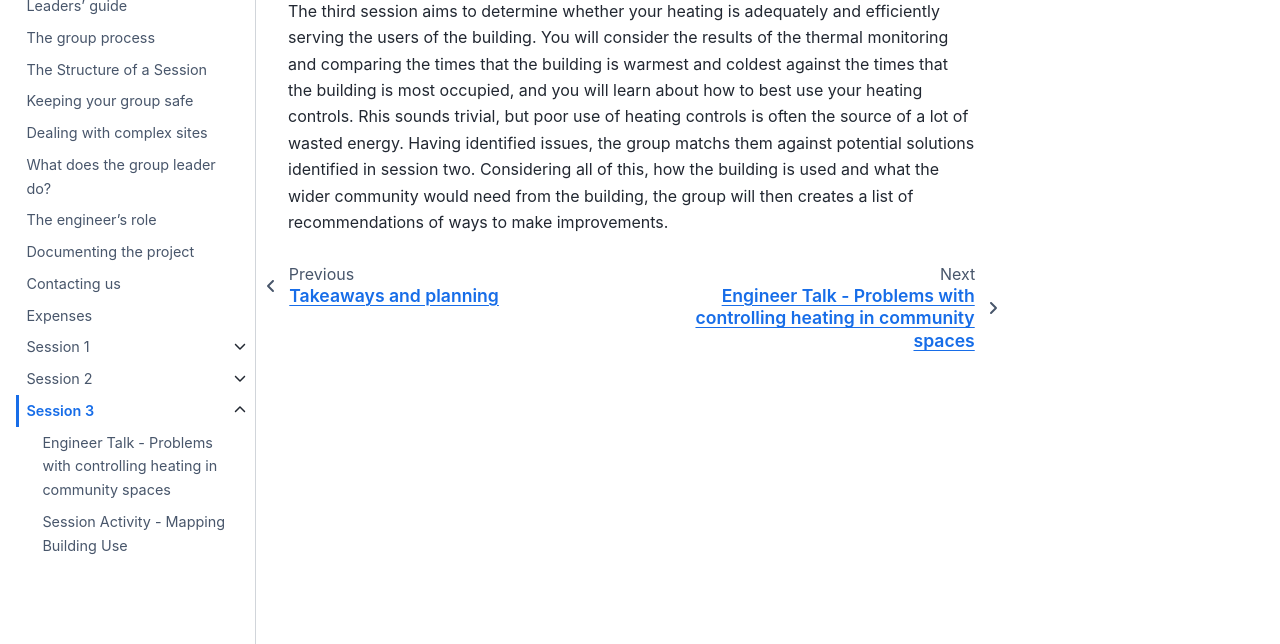
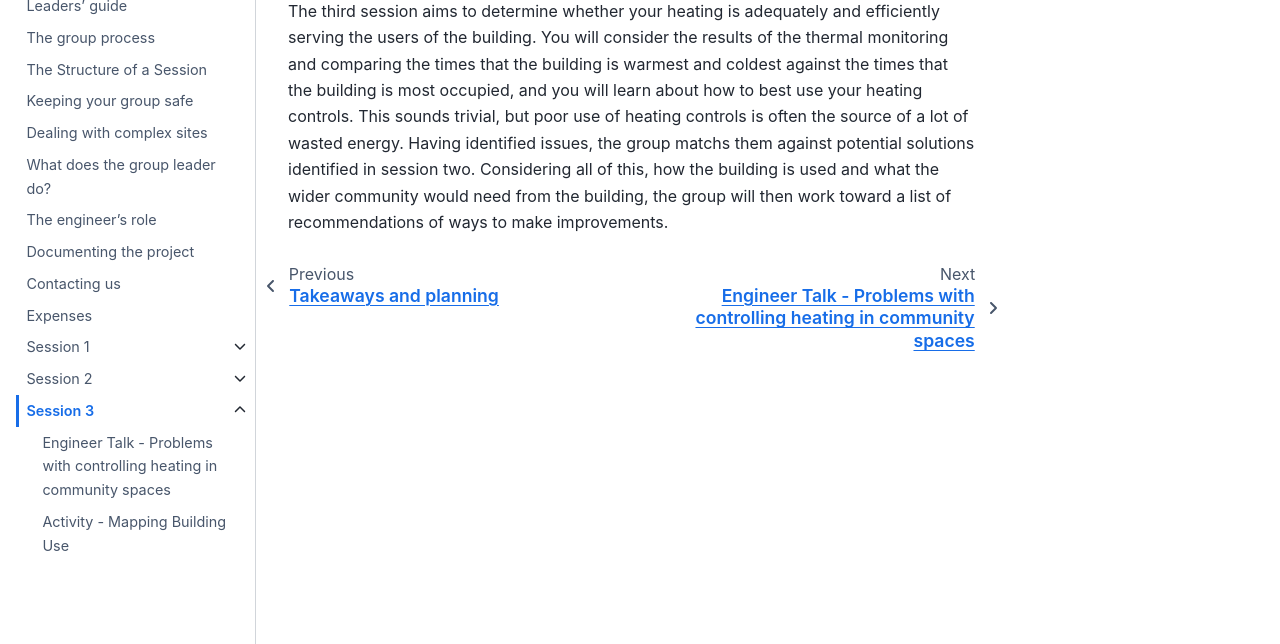
Before and after one commit to JeanCarletta/HeatHack-Leaders-Guide, a Jupyter Book: the page built from session3/session3.md, in a window 1280 px wide. Shown: the part 137-781 px from the top of the page. Built offline with Jupyter Book 1.0.4 settings and Sphinx 7.4.7 and the Sphinx Book theme 1.1.4, drawn with Linux system fonts in a browser that asks for light colours.

```diff
--- a/session3/details/activity.md
+++ b/session3/details/activity.md
@@ -1,4 +1,4 @@
-# Session Activity - Mapping Building Use
+# Activity - Mapping Building Use
 
 This activity works through how the building is used on typical days to help groups think through what experiences are like for their current users, and give them a structure for thinking about what building changes might make under-used spaces more useful for any unmet needs in the local community.  We have prepared a video showing the activity because it's easier than it sounds when we write it down.
 
--- a/session3/session3.md
+++ b/session3/session3.md
@@ -5,9 +5,9 @@ and efficiently serving the users of the building. You will
 consider the results of the thermal monitoring and comparing the times
 that the building is warmest and coldest against the times that the
 building is most occupied, and you will learn about how to best use
-your heating controls.  Rhis sounds trivial, but poor use of heating
+your heating controls.  This sounds trivial, but poor use of heating
 controls is often the source of a lot of wasted energy. Having
 identified issues, the group matchs them against potential solutions
 identified in session two. Considering all of this, how the building
 is used and what the wider community would need from the building, the group
-will then creates a list of recommendations of ways to make improvements.
+will then work toward a list of recommendations of ways to make improvements.
```
Also changed, not shown: session2/details/session-concepts.md (+1 -1 lines).
